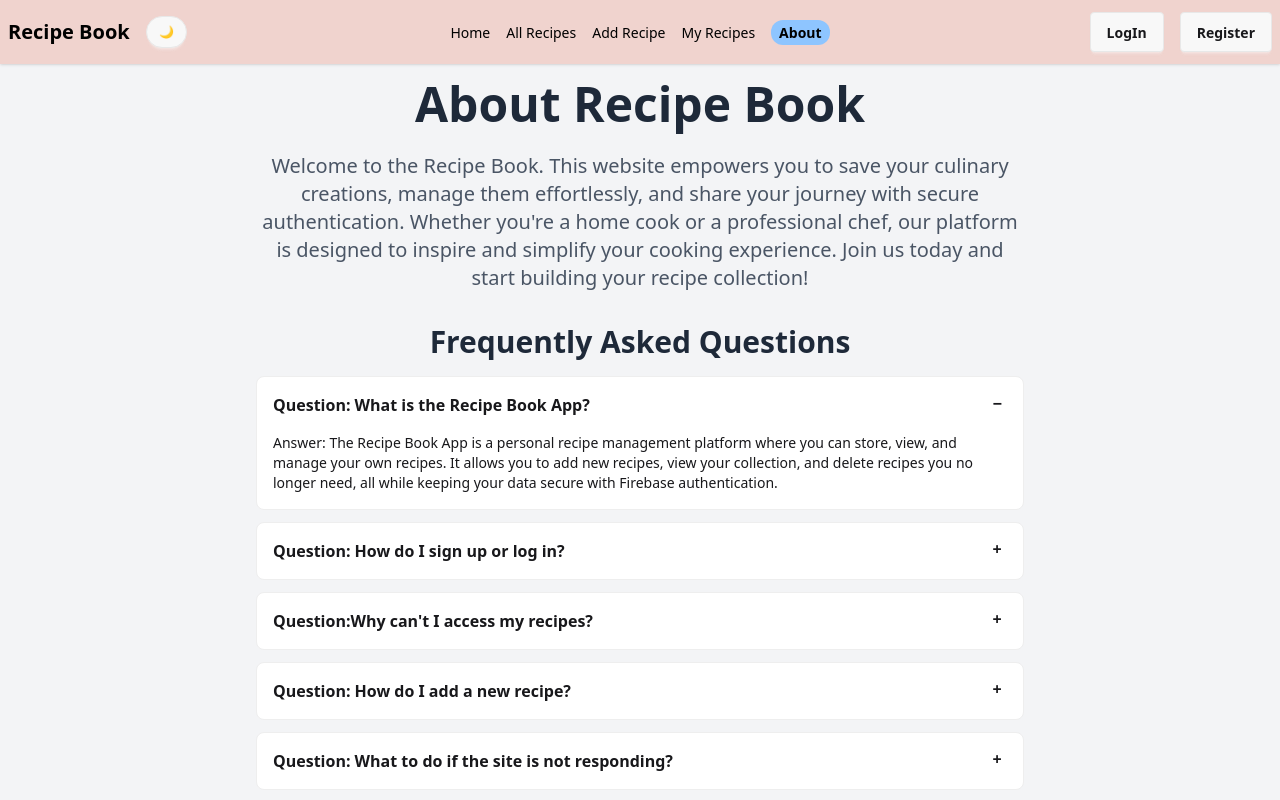
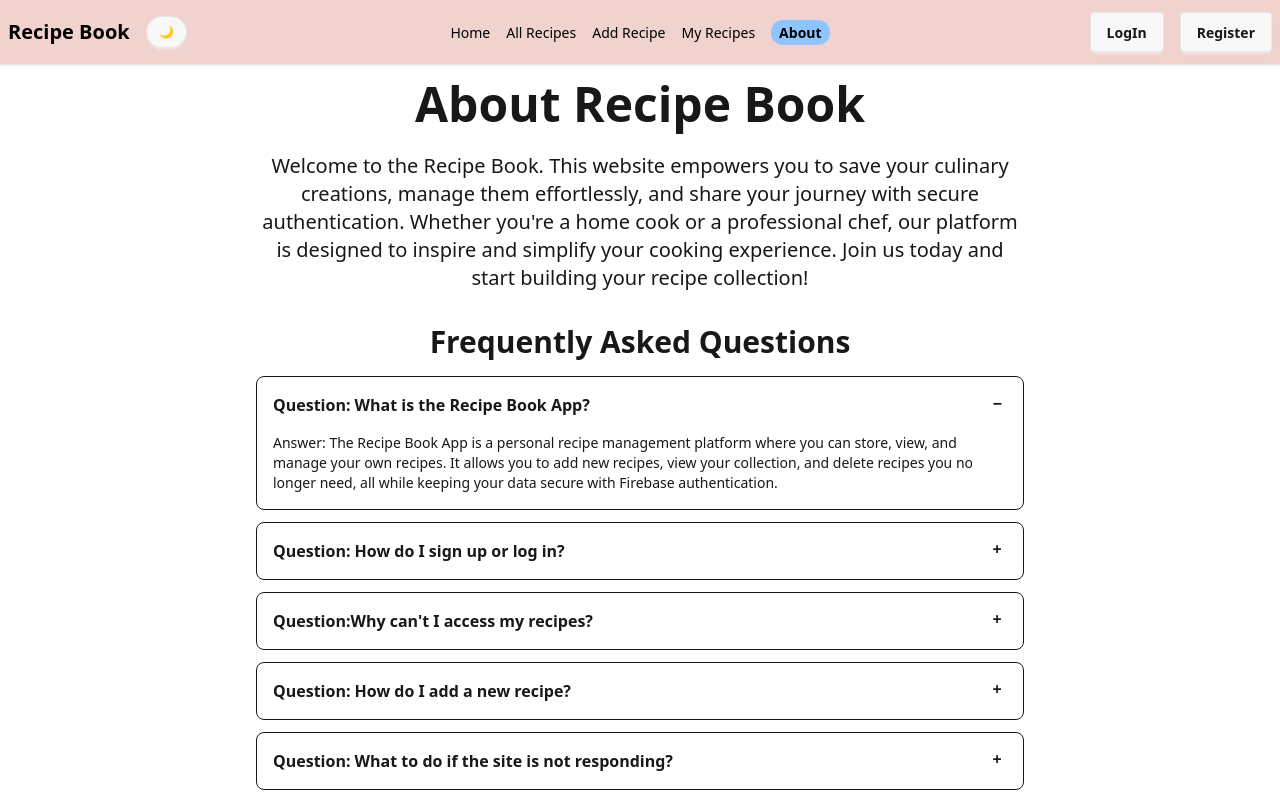
Before and after one commit to rahmandurjoy04/Recipe-book-Creating-New-Recipes, a React (Vite) app: page /about in a window 1280 px wide. Shown: the top 800 px of the page. Built offline with nearby package versions, Linux system fonts and the light colour scheme; no server answers.

Commit message:
UI Improvement Changes Made

```diff
--- a/src/Components/RecipeCardMyRecipe.jsx
+++ b/src/Components/RecipeCardMyRecipe.jsx
@@ -19,7 +19,7 @@ const RecipeCardMyRecipe = ({ myRecipe }) => {
     }
     return (
         <div>
-            <div className="flex flex-col max-w-lg p-6 space-y-6 overflow-hidden rounded-lg shadow-md dark:bg-gray-50 dark:text-gray-800">
+            <div className="flex flex-col max-w-lg p-6 space-y-6 overflow-hidden rounded-lg shadow-md border">
 
                 <div>
                     <img src={imageURL} alt="" className="object-cover rounded w-full mb-4 h-46 dark:bg-gray-500" />
@@ -49,7 +49,7 @@ const RecipeCardMyRecipe = ({ myRecipe }) => {
 
                             <SlLike />
 
-                            <span className='text-black'>{likes}</span>
+                            <span className='text-blue-500'>{likes}</span>
                         </button>
                     </div>
                 </div>
--- a/src/Pages/About.jsx
+++ b/src/Pages/About.jsx
@@ -4,46 +4,46 @@ const About = () => {
 
 
     return (
-        <div className="flex flex-col items-center min-h-screen bg-gray-100 p-4">
+        <div className="flex flex-col items-center min-h-screen p-4 ">
             <div className="max-w-3xl w-full">
-                <h1 className="text-4xl md:text-5xl font-bold text-gray-800 text-center mb-6">About Recipe Book</h1>
-                <p className="text-lg md:text-xl text-gray-600 mb-8 text-center">
+                <h1 className="text-4xl md:text-5xl font-bold  text-center mb-6">About Recipe Book</h1>
+                <p className="text-lg md:text-xl  mb-8 text-center">
                     Welcome to the Recipe Book. This website empowers you to save your culinary creations, manage them effortlessly, and share your journey with secure authentication. Whether you're a home cook or a professional chef, our platform is designed to inspire and simplify your cooking experience. Join us today and start building your recipe collection!
                 </p>
                 <div className="space-y-4">
-                    <h2 className="text-2xl md:text-3xl text-center font-semibold text-gray-800 mb-4">Frequently Asked Questions</h2>
+                    <h2 className="text-2xl md:text-3xl text-center font-semibold mb-4">Frequently Asked Questions</h2>
                     {/* Accordion Part */}
                     <div className='space-y-3'>
                         {/* 1 */}
-                        <div className="collapse collapse-plus bg-base-100 border border-base-300">
+                        <div className="collapse collapse-plus bg-base-100 border ">
                             <input type="radio" name="my-accordion-3" defaultChecked />
                             <div className="collapse-title font-semibold">Question: What is the Recipe Book App?</div>
                             <div className="collapse-content text-sm">Answer: The Recipe Book App is a personal recipe management platform where you can store, view, and manage your own recipes. It allows you to add new recipes, view your collection, and delete recipes you no longer need, all while keeping your data secure with Firebase authentication.</div>
                         </div>
 
                         {/* 2 */}
-                        <div className="collapse collapse-plus bg-base-100 border border-base-300">
+                        <div className="collapse collapse-plus bg-base-100 border">
                             <input type="radio" name="my-accordion-3" />
                             <div className="collapse-title font-semibold">Question: How do I sign up or log in?</div>
                             <div className="collapse-content text-sm">Answer: You can sign up or log in using your email and password or via Google authentication. Visit the login page, enter your credentials, or click the Google sign-in option to get started. After logging in, you'll have access to your private recipe pages.</div>
                         </div>
 
                         {/* 3 */}
-                        <div className="collapse collapse-plus bg-base-100 border border-base-300">
+                        <div className="collapse collapse-plus bg-base-100 border ">
                             <input type="radio" name="my-accordion-3" />
                             <div className="collapse-title font-semibold">Question:Why can't I access my recipes?</div>
                             <div className="collapse-content text-sm">Answer: If you can't access your recipes, ensure you're logged in. The app uses private routes, so you need to be authenticated to view pages like Myrecipes or Addrecipe. If the issue persists, check your internet connection or try logging out and back in.</div>
                         </div>
 
                         {/* 4 */}
-                        <div className="collapse collapse-plus bg-base-100 border border-base-300">
+                        <div className="collapse collapse-plus bg-base-100 border ">
                             <input type="radio" name="my-accordion-3" />
                             <div className="collapse-title font-semibold">Question: How do I add a new recipe?</div>
                             <div className="collapse-content text-sm">Answer: To add a new recipe, navigate to the Addrecipe page after logging in. Fill in the details such as title, ingredients, and instructions, then submit the form. The recipe will be saved to your collection and visible on the Myrecipes page.</div>
                         </div>
 
                         {/* 5 */}
-                        <div className="collapse collapse-plus bg-base-100 border border-base-300">
+                        <div className="collapse collapse-plus bg-base-100 border ">
                             <input type="radio" name="my-accordion-3" />
                             <div className="collapse-title font-semibold">Question: What to do if the site is not responding?</div>
                             <div className="collapse-content text-sm">Try refreshing the page, checking your internet connection, or contacting support. We're working to optimize performance for a seamless experience.</div>
```
